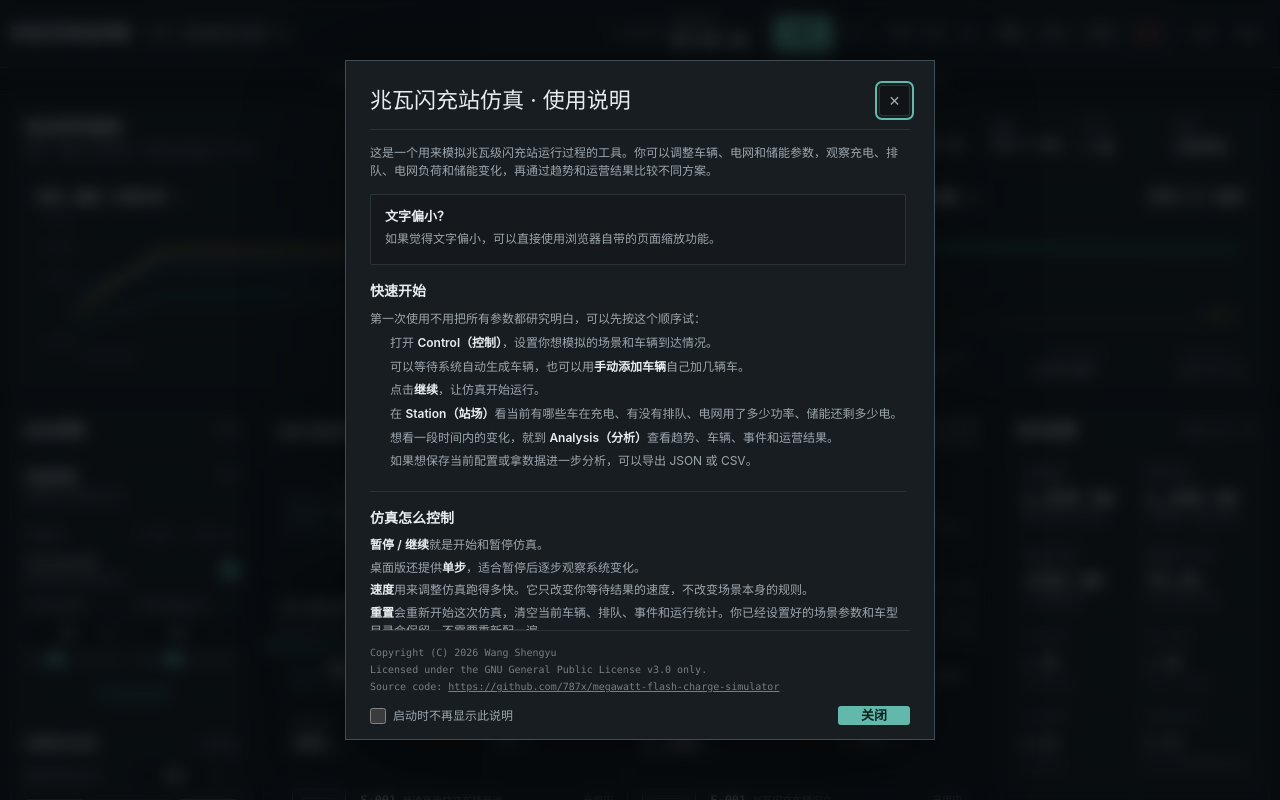
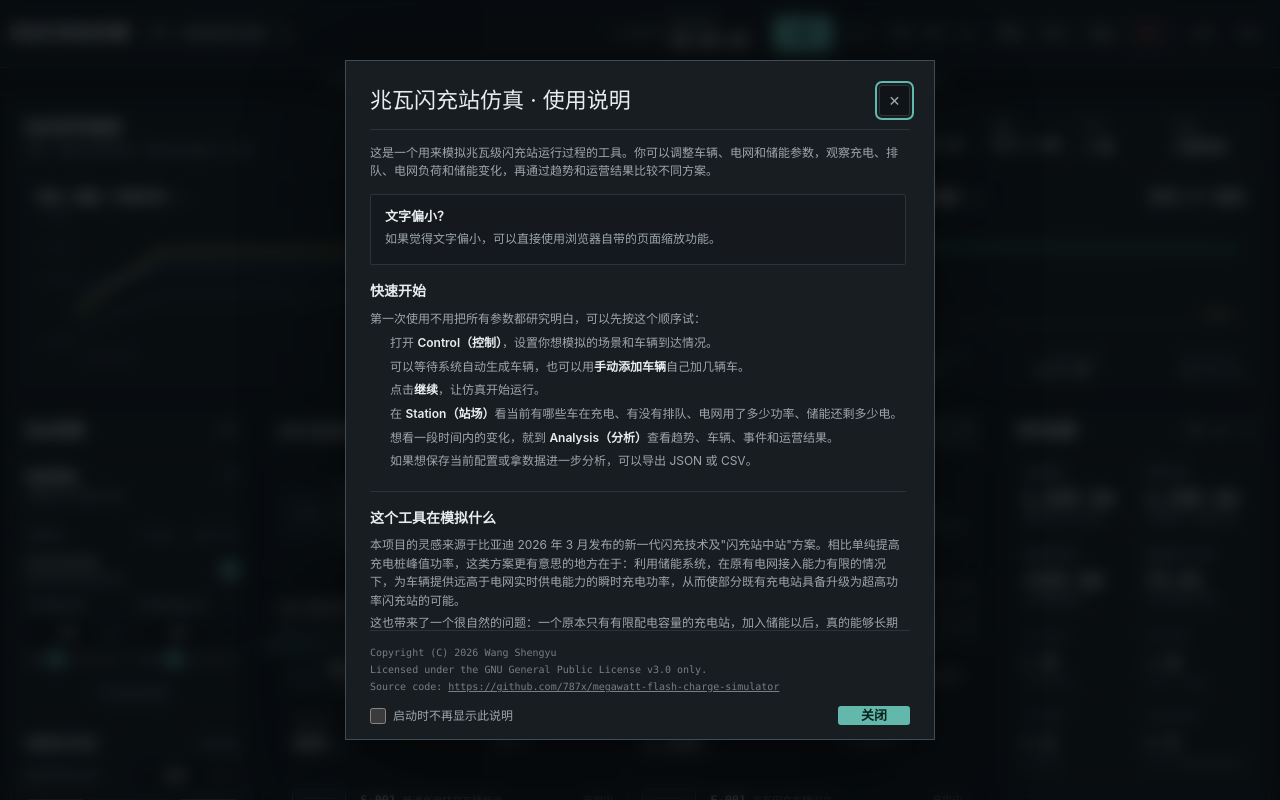
Before and after one commit to 787x/megawatt-flash-charge-simulator, a Next.js app: page / in a window 1280 px wide. Built offline with nearby package versions, Linux system fonts and the light colour scheme.

Commit message:
update help

```diff
--- a/app/components/Dashboard.tsx
+++ b/app/components/Dashboard.tsx
@@ -1080,6 +1080,7 @@ export function Dashboard() {
           </div>
           <div className="help-sections">
             <section><h3>快速开始</h3><p>第一次使用不用把所有参数都研究明白，可以先按这个顺序试：</p><ol><li>打开 <strong>Control（控制）</strong>，设置你想模拟的场景和车辆到达情况。</li><li>可以等待系统自动生成车辆，也可以用<strong>手动添加车辆</strong>自己加几辆车。</li><li>点击<strong>继续</strong>，让仿真开始运行。</li><li>在 <strong>Station（站场）</strong>看当前有哪些车在充电、有没有排队、电网用了多少功率、储能还剩多少电。</li><li>想看一段时间内的变化，就到 <strong>Analysis（分析）</strong>查看趋势、车辆、事件和运营结果。</li><li>如果想保存当前配置或拿数据进一步分析，可以导出 JSON 或 CSV。</li></ol></section>
+            <section><h3>这个工具在模拟什么</h3><p>本项目的灵感来源于比亚迪 2026 年 3 月发布的新一代闪充技术及"闪充站中站"方案。相比单纯提高充电桩峰值功率，这类方案更有意思的地方在于：利用储能系统，在原有电网接入能力有限的情况下，为车辆提供远高于电网实时供电能力的瞬时充电功率，从而使部分既有充电站具备升级为超高功率闪充站的可能。</p><p>这也带来了一个很自然的问题：一个原本只有有限配电容量的充电站，加入储能以后，真的能够长期支撑兆瓦级充电吗？</p><p>单次闪充并不难理解。电网提供一部分功率，储能在短时间内补足剩余部分即可。真正复杂的是连续运营。</p><p>车辆不会按照固定时间到达，每辆车的车型、初始 SOC、目标 SOC 和充电曲线也不同；车辆高 SOC 后充电功率会下降，两辆车之间还存在换车间隙；多个充电位可能同时工作，部分车位又可能具有车型或品牌使用限制，例如闪充桩右侧车位是闪充专用，而左侧是通用，因此在排队、时间预估上都需要考虑这一点。与此同时，储能既要在高负荷时放电，又需要利用低负荷和车辆充电功率下降的时间重新补能。</p><p>因此，这实际上是一个由电网、储能、充电设施、车辆、排队和调度策略等共同构成的动态系统。</p></section>
             <section><h3>仿真怎么控制</h3><p><strong>暂停 / 继续</strong>就是开始和暂停仿真。</p><p>桌面版还提供<strong>单步</strong>，适合暂停后逐步观察系统变化。</p><p><strong>速度</strong>用来调整仿真跑得多快。它只改变你等待结果的速度，不改变场景本身的规则。</p><p><strong>重置</strong>会重新开始这次仿真，清空当前车辆、排队、事件和运行统计。你已经设置好的场景参数和车型目录会保留，不需要重新配一遍。</p></section>
             <section><h3>Station、Control、Analysis 分别看什么</h3><p><strong>Station（站场）</strong>可以理解成"现在正在发生什么"。这里主要看充电桩、排队、电网输入、储能 SOC、供能关系以及实时运营数据。</p><p><strong>Control（控制）</strong>是"我要怎么设置这个场景"。车辆到达、电网扰动、储能、场景参数以及配置导入导出等操作主要都在这里。</p><p><strong>Analysis（分析）</strong>是"刚才运行得怎么样"。这里可以查看功率和储能趋势、车辆明细、事件记录、运营结果，以及车型和充电曲线。</p><p>在窄屏或移动设备上，界面会自动整理成 Station / Control / Analysis 三个任务视图，功能和桌面版使用的是同一套仿真状态。</p></section>
             <section><h3>车型和充电曲线</h3><p>每个车型主要有三组信息：</p><ul><li>它属于兆瓦闪充还是普通直流快充</li><li>电池可用容量有多大</li><li>不同 SOC 下允许多大的充电功率</li></ul><p>系统默认提供<strong>兆瓦闪充车辆</strong>和<strong>普通直流快充车辆</strong>。你也可以建立自己的车型，修改名称、电池容量和充电曲线。</p><p>默认车型不能删除；每一种充电类别至少要保留一个车型，这样自动生成车辆时始终有车型可以使用。</p><p><strong>车辆一旦进入仿真，就会记住自己当时使用的车型参数。</strong>所以，一辆车已经进入站场以后，你再去修改或者删除车型目录里的那个车型，这辆已经存在的车不会突然跟着变化。</p><p>可以把它理解成：车型目录决定"以后来的车"，已经来的车按进入时的参数继续运行。</p></section>
```
